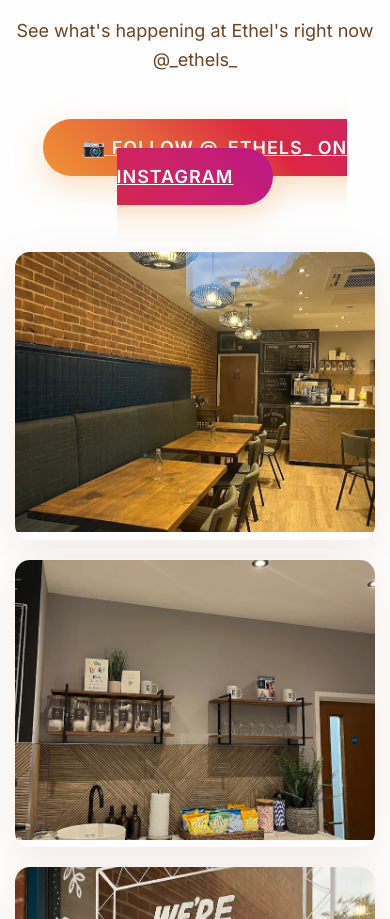
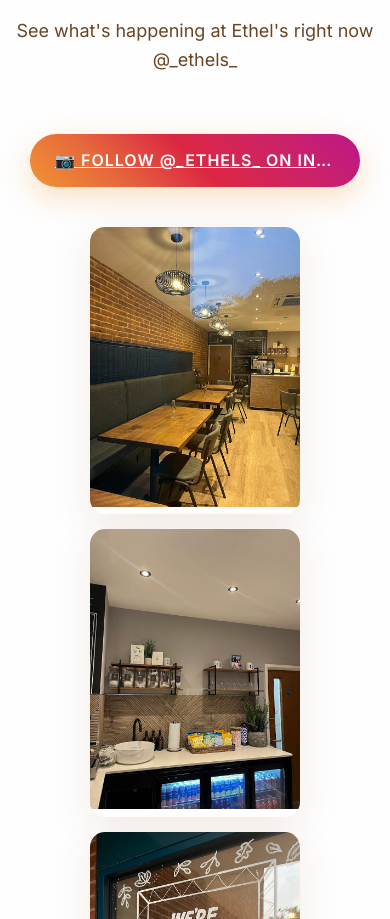
Before and after one commit to philvuai/ethels-coffee-shop, a plain HTML site: page index.html in a window 390 px wide. Shown: the part 2625-3544 px from the top of the page. Drawn offline with nearby package versions, Linux system fonts and the light colour scheme; a script that the page names is missing.

Commit message:
Fix Instagram button mobile overflow and responsiveness

```diff
--- a/styles.css
+++ b/styles.css
@@ -695,6 +695,7 @@ body {
     grid-template-columns: repeat(auto-fit, minmax(280px, 1fr));
     gap: 20px;
     margin-top: 40px;
+    justify-items: center;
 }
 
 .instagram-post {
@@ -1094,6 +1095,28 @@ body {
     .contact-item {
         padding: 20px;
     }
+
+    /* Instagram button mobile fixes */
+    .instagram-btn {
+        font-size: 16px !important;
+        padding: 12px 20px !important;
+        max-width: 85vw !important;
+        margin: 0 auto !important;
+        display: block !important;
+        text-align: center !important;
+        word-break: break-word;
+        line-height: 1.4;
+    }
+
+    .instagram-cta-header {
+        margin: 25px 0 35px !important;
+        padding: 0 15px !important;
+    }
+
+    .instagram-fallback {
+        grid-template-columns: 1fr;
+        gap: 15px;
+    }
 }
 
 @media (max-width: 480px) {
@@ -1120,9 +1143,26 @@ body {
         padding: 80px 0;
     }
 
-    .gallery-grid {
+    .instagram-fallback {
         grid-template-columns: 1fr;
         gap: 15px;
+    }
+
+    .instagram-btn {
+        font-size: 16px !important;
+        padding: 15px 25px !important;
+        white-space: nowrap;
+        overflow: hidden;
+        text-overflow: ellipsis;
+        max-width: 90vw;
+        margin: 0 auto;
+        display: block;
+        text-align: center;
+    }
+
+    .instagram-cta-header {
+        margin: 30px 0 40px;
+        padding: 0 10px;
     }
 }
 
```
